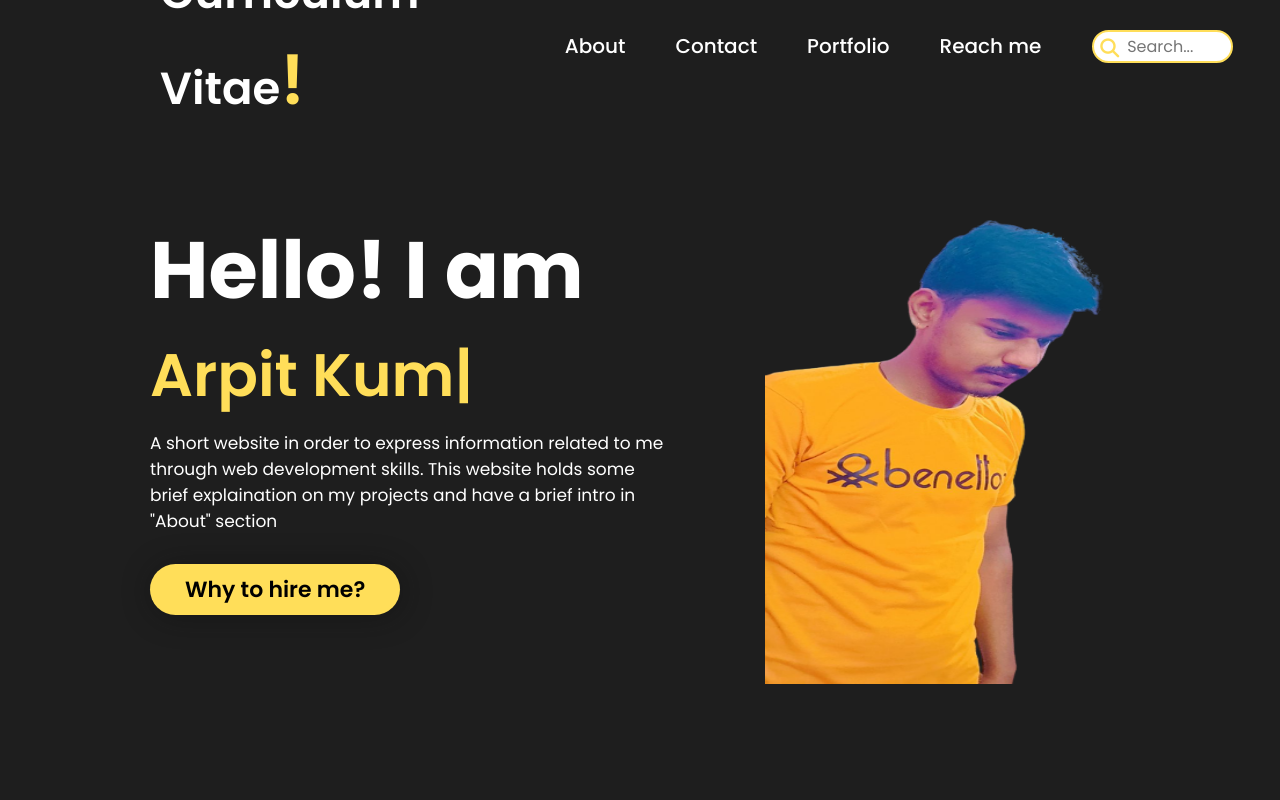
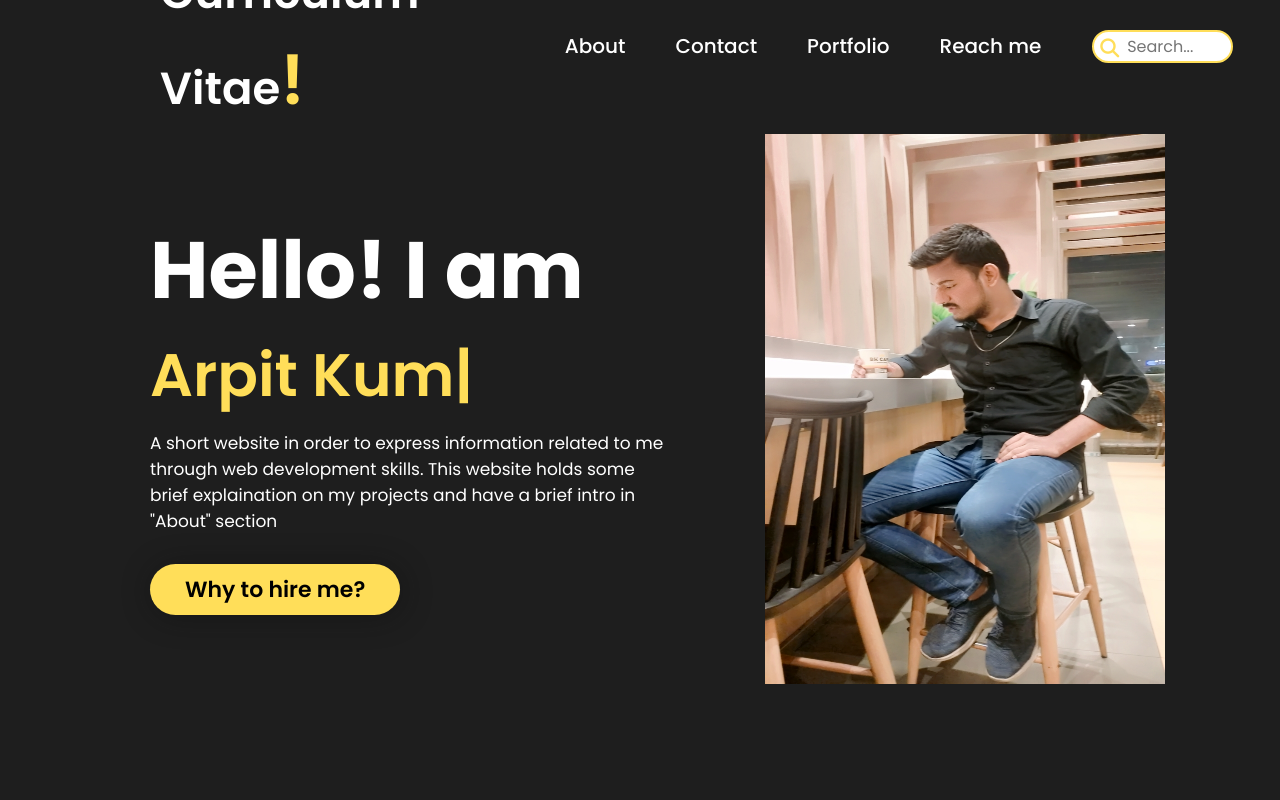
Before and after one commit to github-arpdtu/portfolio.github.io, a plain HTML site: page index.html in a window 1280 px wide. Shown: the top 800 px of the page. Drawn offline with nearby package versions, Linux system fonts and the light colour scheme.

Commit message:
Update index.html

```diff
--- a/index.html
+++ b/index.html
@@ -6,7 +6,7 @@
   <meta http-equiv="X-UA-Compatible" content="IE=edge" />
   <meta name="viewport" content="width=device-width, initial-scale=1.0" />
   <title>Portfolio</title>
-  <link rel = "icon" href = "images\icon1.png" type = "image/x-icon" >
+  <link rel = "icon" href = "images\icon1.png" type = "image/x-icon" alt= "Unavailable">
   <link rel="stylesheet" href="css/style.css" />
   <link rel="stylesheet" href="https://cdnjs.cloudflare.com/ajax/libs/font-awesome/6.1.2/css/all.min.css" />
 </head>
@@ -41,7 +41,7 @@
         <button><a href="#project" style="color: black; text-decoration: none;">Why to hire me?</a></button>
       </div>
       <div class="main-two">
-        <img src="images\pic3.png" alt="" />
+        <img src="images\My_Pic_arpit.jpg" alt="Unavailable" />
       </div>
     </div>
 
```
